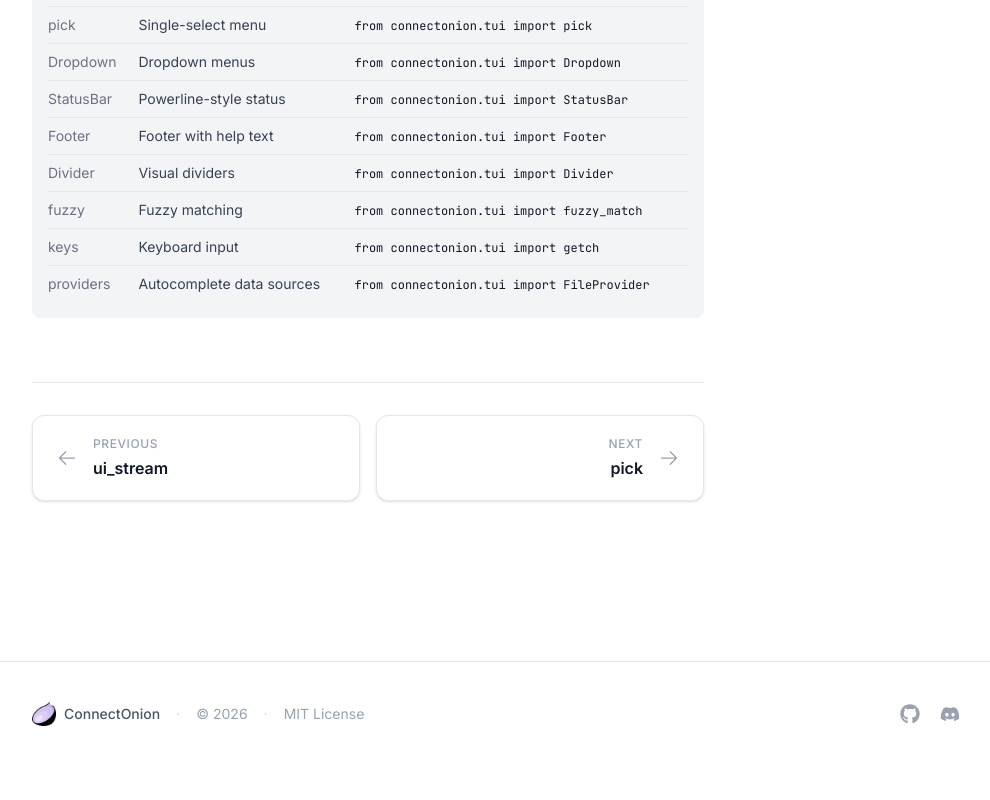
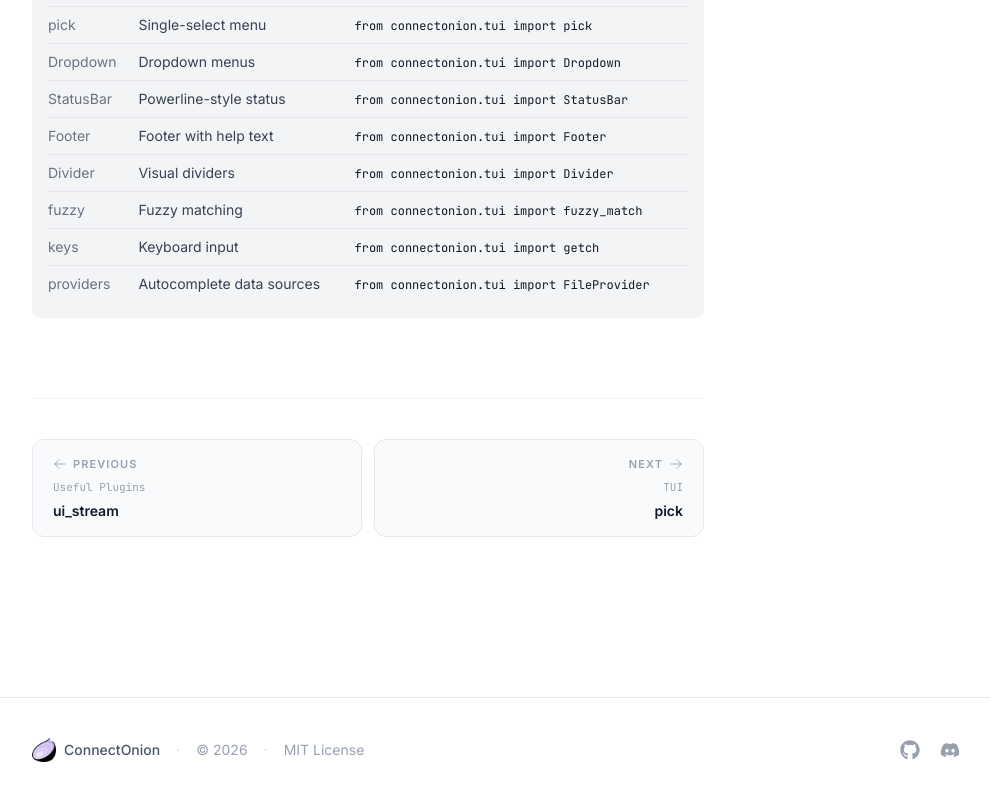
Before and after one commit to wu-changxing/connectonion-docs-site, a Next.js app: page /tui in a window 1280 px wide. Shown: the part 3018-3818 px from the top of the page, without its empty margins (288-1278 px from the left). Before the commit the page ends 3784 px from the top, so only its background shows below. Built offline with nearby package versions, Linux system fonts and the light colour scheme; no server answers.

Commit message:
iter: CommandBlock terminal treatment, ContentNavigation chapter nav, section rhythm CSS

```diff
--- a/app/globals.css
+++ b/app/globals.css
@@ -128,6 +128,14 @@ h3 .heading-anchor:focus {
 
 .heading-anchor:hover {
   color: #16a34a;   /* green-600 */
+}
+
+/* ── Section rhythm — horizontal rule before non-first sections ── */
+/* Adds a hairline separator above every section after the first,   */
+/* creating editorial chapter breaks on long code-heavy doc pages.  */
+.prose-sections > section + section {
+  padding-top: 1rem;
+  border-top: 1px solid #f3f4f6;
 }
 
 /* ── Editorial accent — Instrument Serif italic in accent color ── */
--- a/components/CommandBlock.tsx
+++ b/components/CommandBlock.tsx
@@ -125,32 +125,42 @@ export function CommandBlock({ title, commands, id }: CommandBlockProps) {
   }
 
   return (
-    <div className="bg-gray-900 border border-gray-700 rounded-lg overflow-hidden">
-      <div className="flex items-center justify-between bg-gray-800 px-4 py-2 border-b border-gray-700">
-        <span className="text-sm text-gray-400 font-mono">{title || 'Terminal'}</span>
+    <div className="bg-gray-950 border border-gray-800 rounded-lg overflow-hidden shadow-lg shadow-black/30">
+      <div className="flex items-center justify-between bg-gray-900 px-4 py-2.5 border-b border-gray-800">
+        <div className="flex items-center gap-2.5">
+          {/* Terminal dots */}
+          <div className="flex items-center gap-1.5">
+            <div className="w-2.5 h-2.5 rounded-full bg-gray-700" />
+            <div className="w-2.5 h-2.5 rounded-full bg-gray-700" />
+            <div className="w-2.5 h-2.5 rounded-full bg-gray-700" />
+          </div>
+          <div className="w-px h-4 bg-gray-700" />
+          <span className="text-xs text-gray-500 font-mono">{title || 'Terminal'}</span>
+          <span className="text-[10px] font-mono px-1.5 py-0.5 bg-gray-800 text-gray-500 rounded border border-gray-700 select-none">bash</span>
+        </div>
         <button
           onClick={copyToClipboard}
-          className="text-gray-400 hover:text-white focus:text-white focus:outline-none focus:ring-2 focus:ring-blue-500 focus:ring-offset-2 focus:ring-offset-gray-800 transition-colors p-2.5 rounded hover:bg-gray-700 min-h-[44px] min-w-[44px] flex items-center justify-center"
+          className="text-gray-500 hover:text-white focus:text-white focus:outline-none focus:ring-2 focus:ring-green-500/50 focus:ring-offset-1 focus:ring-offset-gray-900 transition-colors p-2 rounded hover:bg-gray-800 min-h-[40px] min-w-[40px] flex items-center justify-center"
           title="Copy commands"
           aria-label={copied ? 'Copied to clipboard' : 'Copy all commands'}
         >
           {copied ? (
-            <HiOutlineCheck className="w-5 h-5 text-green-400" />
+            <HiOutlineCheck className="w-4 h-4 text-green-400" />
           ) : (
-            <HiOutlineClipboard className="w-5 h-5" />
+            <HiOutlineClipboard className="w-4 h-4" />
           )}
         </button>
       </div>
       <div className="relative">
-        <div className="bg-black p-4 font-mono text-sm overflow-x-auto">
+        <div className="bg-gray-950 p-4 md:p-5 font-mono text-sm overflow-x-auto custom-scrollbar">
           {commands.map((cmd, index) => (
-            <div key={index} className="group hover:bg-white/5 -mx-4 px-4 py-0.5 transition-colors whitespace-nowrap">
-              <span className="select-none text-green-400 mr-2">$</span>
+            <div key={index} className="group hover:bg-white/3 -mx-4 md:-mx-5 px-4 md:px-5 py-0.5 transition-colors whitespace-nowrap">
+              <span className="select-none text-green-500 mr-2 opacity-60">$</span>
               {colorizeCommand(cmd)}
             </div>
           ))}
         </div>
-        <div className="absolute right-0 top-0 bottom-0 w-8 bg-gradient-to-l from-black to-transparent pointer-events-none sm:hidden" />
+        <div className="absolute right-0 top-0 bottom-0 w-12 bg-gradient-to-l from-gray-950 to-transparent pointer-events-none sm:hidden" />
       </div>
     </div>
   )
--- a/components/ContentNavigation.tsx
+++ b/components/ContentNavigation.tsx
@@ -21,21 +21,25 @@ export function ContentNavigation() {
   if (!currentPage) return null
 
   const { prev, next } = currentPage
+  const prevPage = prev ? getPageByHref(prev.href) : null
+  const nextPage = next ? getPageByHref(next.href) : null
 
   return (
-    <div className="mt-16 pt-8 border-t border-gray-200">
-      {/* Navigation Buttons */}
-      <div className="grid grid-cols-2 gap-4">
+    <div className="mt-20 pt-10 border-t border-gray-100">
+      <div className="grid grid-cols-1 sm:grid-cols-2 gap-3">
         {prev ? (
           <Link
             href={prev.href}
-            className="group flex items-center gap-4 px-6 py-5 bg-white hover:bg-gray-50 border border-gray-200 hover:border-gray-400 rounded-xl transition-all shadow-sm hover:shadow-md"
+            className="group flex flex-col gap-1.5 px-5 py-4 bg-gray-50 hover:bg-white border border-gray-200 hover:border-gray-400 hover:shadow-sm rounded-xl transition-all"
           >
-            <HiOutlineArrowLeft className="w-5 h-5 text-gray-400 group-hover:text-gray-700 flex-shrink-0 transition-colors" />
-            <div className="text-left min-w-0">
-              <div className="text-xs font-medium text-gray-400 uppercase tracking-wider mb-1">Previous</div>
-              <div className="text-base font-semibold text-gray-900 truncate">{prev.title}</div>
+            <div className="flex items-center gap-1.5 text-gray-400 group-hover:text-gray-600 transition-colors">
+              <HiOutlineArrowLeft className="w-3.5 h-3.5" />
+              <span className="text-[11px] font-semibold uppercase tracking-widest">Previous</span>
             </div>
+            {prevPage?.section && (
+              <div className="text-[11px] text-gray-400 font-mono">{prevPage.section}</div>
+            )}
+            <div className="text-sm font-semibold text-gray-900 group-hover:text-black transition-colors leading-snug">{prev.title}</div>
           </Link>
         ) : (
           <div />
@@ -44,13 +48,16 @@ export function ContentNavigation() {
         {next ? (
           <Link
             href={next.href}
-            className="group flex items-center justify-end gap-4 px-6 py-5 bg-white hover:bg-gray-50 border border-gray-200 hover:border-gray-400 rounded-xl transition-all shadow-sm hover:shadow-md col-start-2"
+            className="group flex flex-col gap-1.5 px-5 py-4 bg-gray-50 hover:bg-white border border-gray-200 hover:border-gray-400 hover:shadow-sm rounded-xl transition-all sm:items-end sm:text-right"
           >
-            <div className="text-right min-w-0">
-              <div className="text-xs font-medium text-gray-400 uppercase tracking-wider mb-1">Next</div>
-              <div className="text-base font-semibold text-gray-900 truncate">{next.title}</div>
+            <div className="flex items-center gap-1.5 text-gray-400 group-hover:text-gray-600 transition-colors sm:flex-row-reverse">
+              <HiOutlineArrowRight className="w-3.5 h-3.5" />
+              <span className="text-[11px] font-semibold uppercase tracking-widest">Next</span>
             </div>
-            <HiOutlineArrowRight className="w-5 h-5 text-gray-400 group-hover:text-gray-700 flex-shrink-0 transition-colors" />
+            {nextPage?.section && (
+              <div className="text-[11px] text-gray-400 font-mono">{nextPage.section}</div>
+            )}
+            <div className="text-sm font-semibold text-gray-900 group-hover:text-black transition-colors leading-snug">{next.title}</div>
           </Link>
         ) : (
           <div />
```
